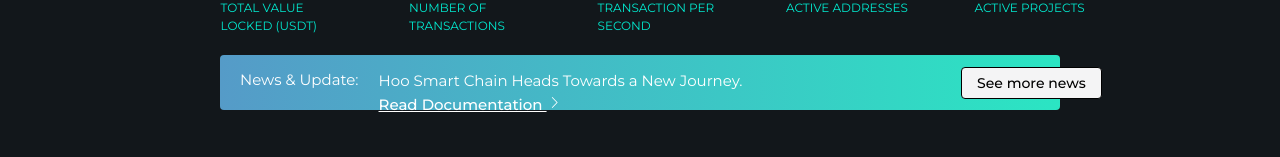
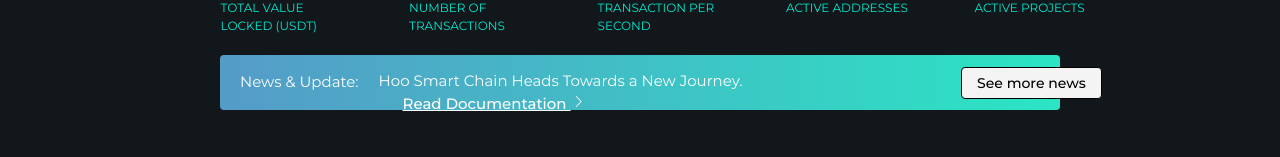
Before and after one commit to rizwanzaheer/hsc-revamp, a Vue app: page / in a window 1280 px wide. Shown: the part 540-697 px from the top of the page. Built offline with nearby package versions, Linux system fonts and the light colour scheme.

Commit message:
fix font size and spacing

```diff
--- a/src/pages/home/index.vue
+++ b/src/pages/home/index.vue
@@ -90,7 +90,7 @@
                 <el-col :lg="16" class="h-[55px] bg-gradient-to-r from-[#559BC8] to-[#2BE5C3]">
                     <el-col :lg="6" :md="12">
                         <div class="grid-content">
-                            <h2 class="text-[15px] text-white leading-[19.29px] mt-5">News & Update:</h2>
+                            <h2 class="text-[15px] text-white leading-[24px] mt-5">News & Update:</h2>
                         </div>
                     </el-col>
                     <el-col :lg="15">
@@ -98,7 +98,7 @@
                             <h1 class="text-white text-[15px] mt-5">
                                 Hoo Smart Chain Heads Towards a New Journey.
                                 <el-link
-                                    class="text-[15px] leading-[19.29px]"
+                                    class="text-[15px] leading-[24px] font-[500] ml-8"
                                     :underline="true"
                                     href="https://hoo.com"
                                     target="_blank"
```
